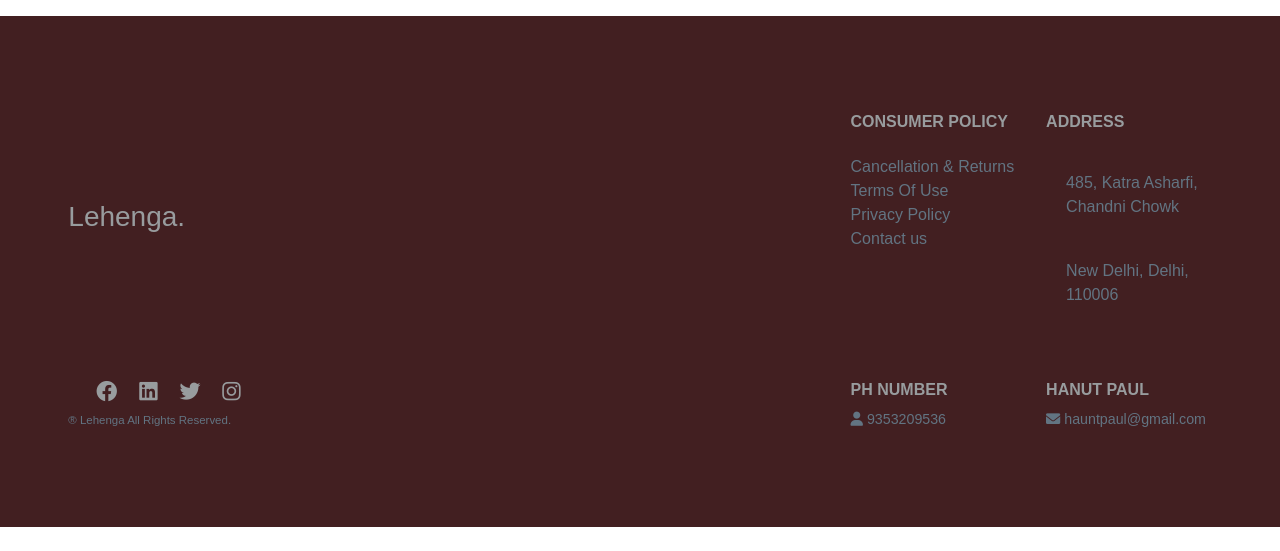
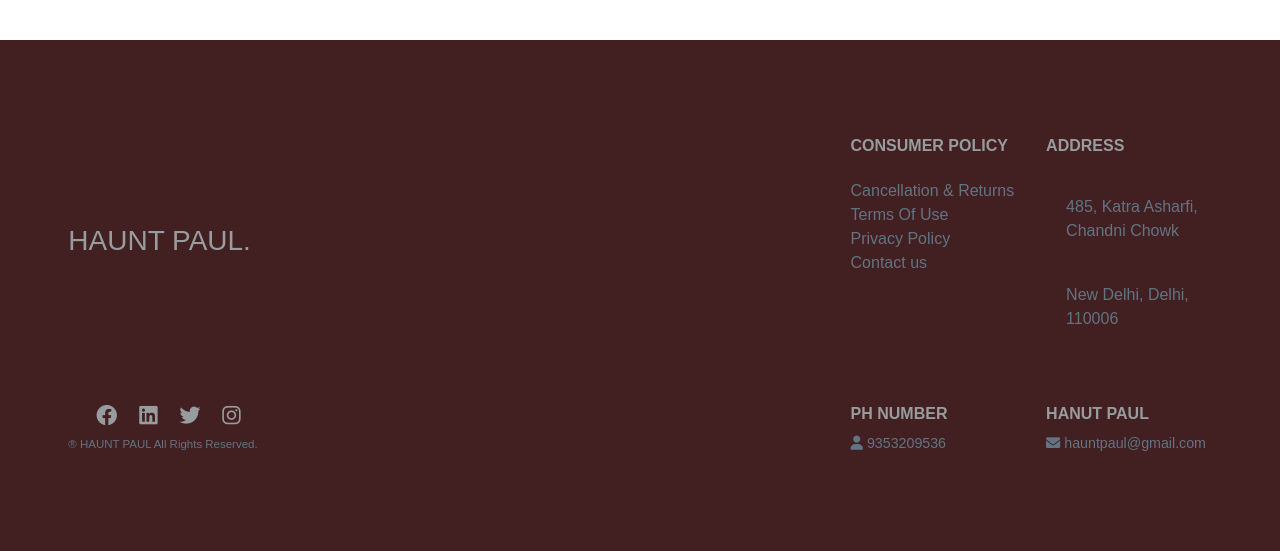
Before and after one commit to herangeo/lehenga-clothing, a Django app: page /product/1/ in a window 1280 px wide. Shown: the part 1389-1940 px from the top of the page. Before the commit the page ends 1916 px from the top, so only its background shows below. Run offline with Django 5.2, Linux system fonts and the light colour scheme; data comes from the database, SQL or seed files in the repository; some libraries are stand-ins or nearby versions.

Commit message:
Update product_detail.html

```diff
--- a/products/templates/product_detail.html
+++ b/products/templates/product_detail.html
@@ -669,7 +669,7 @@ small{
           <i class="fas fa-bars"></i>
         </label>
         <!-- Site logo -->
-        <label class="logo">LEHENGA</label>
+        <label class="logo">HAUNT PAUL</label>
         <!-- Navigation links -->
         <ul>
           <li><a class="active" href="{% url 'main_page' %}">Home</a></li>
@@ -756,7 +756,7 @@ small{
                 <div class="price my-2">${{ product.price }}<strike class="original-price">$1200.00</strike></div>
                 <div class="theme-text subtitle">Brief Description:</div>
                 <div class="brief-description">
-                    The Elegant Bridal Lehenga is a stunning blend of traditional charm and modern sophistication, crafted from luxurious silk with intricate zari and beadwork. Its flattering fit and graceful flow ensure you look breathtaking on your special day. Available in a range of rich colors and customizable options, this lehenga is perfect for any bridal or pre-wedding event.</div>
+                    The Elegant Bridal HAUNT PAUL is a stunning blend of traditional charm and modern sophistication, crafted from luxurious silk with intricate zari and beadwork. Its flattering fit and graceful flow ensure you look breathtaking on your special day. Available in a range of rich colors and customizable options, this HAUNT PAUL is perfect for any bridal or pre-wedding event.</div>
                 <hr>
                 <div class="row">
                     <div class="col-md-3">
@@ -791,7 +791,7 @@ small{
             <div class="tab-content mt-4 mb-3">
                 <div class="tab-pane container active" id="home">
                     <div class="description">
-                        The Elegant Bridal Lehenga is a stunning blend of traditional charm and modern sophistication, crafted from luxurious silk with intricate zari and beadwork. Its flattering fit and graceful flow ensure you look breathtaking on your special day. Available in a range of rich colors and customizable options, this lehenga is perfect for any bridal or pre-wedding event.                    </div>
+                        The Elegant Bridal HAUNT PAUL is a stunning blend of traditional charm and modern sophistication, crafted from luxurious silk with intricate zari and beadwork. Its flattering fit and graceful flow ensure you look breathtaking on your special day. Available in a range of rich colors and customizable options, this HAUNT PAUL is perfect for any bridal or pre-wedding event.                    </div>
                 </div>
                 <div class="tab-pane container fade" id="menu1">
                     <div class="review">
@@ -844,7 +844,7 @@ small{
             <div class="row my-5 justify-content-center py-5">
                 <div class="col-11">
                     <div class="row ">
-                        <div class="col-xl-8 col-md-4 col-sm-4 col-12   my-auto mx-auto a"><h3 class="text-muted mb-md-0 mb-5 bold-text">Lehenga.</h3></div>
+                        <div class="col-xl-8 col-md-4 col-sm-4 col-12   my-auto mx-auto a"><h3 class="text-muted mb-md-0 mb-5 bold-text">HAUNT PAUL.</h3></div>
                         <div class="col-xl-2 col-md-4 col-sm-4 col-12">
                             <h6 class="mb-3 mb-lg-4 bold-text"><b>CONSUMER POLICY</b></h6>
                             <ul class="list-unstyled">
@@ -864,7 +864,7 @@ small{
                                 <span class="mx-2"><i class="fab fa-twitter" aria-hidden="true"></i></span>
                                 <span class="mx-2"><i class="fab fa-instagram" aria-hidden="true"></i></span>
                             </p>
-                            <small class="rights"><span>&#174;</span> Lehenga All Rights Reserved.</small>
+                            <small class="rights"><span>&#174;</span> HAUNT PAUL All Rights Reserved.</small>
                         </div>
                                                 <div class="col-xl-2 col-md-4 col-sm-4 col-auto order-1 align-self-end "><h6 class="mt-55 mt-2 text-muted bold-text"><b>PH NUMBER</b></h6><small> <span><i class="fa fa-user" aria-hidden="true"></i></span> 9353209536</small></div>
                         <div class="col-xl-2 col-md-4 col-sm-4 col-auto order-2 align-self-end mt-3   "><h6 class="text-muted bold-text"><b>HANUT PAUL</b></h6><small><span><i class="fa fa-envelope" aria-hidden="true"></i></span> hauntpaul@gmail.com</small></div>
```
